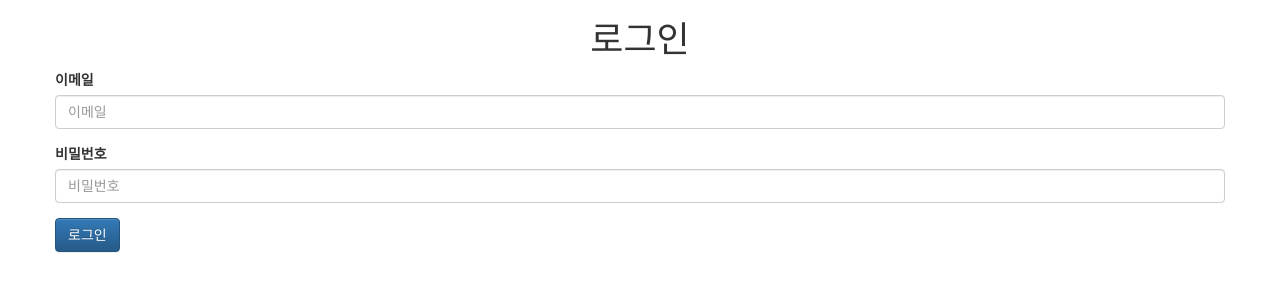
After one commit to BlackMonkey56/DjangoStudy, a Django app: page /login/ in a window 1280 px wide. The commit adds this page. Shown: the top 300 px of the page. Run offline with Django 3.2, Linux system fonts and the light colour scheme; some libraries are stand-ins or nearby versions.

Commit message:
Implement login view

```diff
--- a/fc_django/fc_django/urls.py
+++ b/fc_django/fc_django/urls.py
@@ -1,9 +1,10 @@
 from django.contrib import admin
 from django.urls import path
-from fcuser.views import index, RegisterView
+from fcuser.views import index, RegisterView, LoginView
 
 urlpatterns = [
     path('admin/', admin.site.urls),
     path('', index),
-    path('register/', RegisterView.as_view())
+    path('register/', RegisterView.as_view()),
+    path('login/', LoginView.as_view())
 ]
--- a/fc_django/fcuser/forms.py
+++ b/fc_django/fcuser/forms.py
@@ -1,5 +1,5 @@
 from django import forms
-from django.contrib.auth.hashers import make_password
+from django.contrib.auth.hashers import make_password, check_password
 from .models import Fcuser
 
 class RegisterForm(forms.Form):
@@ -38,3 +38,34 @@ class RegisterForm(forms.Form):
                     password=make_password(password)
                 )
                 fcuser.save()
+
+class LoginForm(forms.Form):
+    email = forms.EmailField(
+        error_messages = {
+            'required': '이메일을 입력해주세요.'
+        },
+        max_length=64, label="이메일"
+    )
+    password = forms.CharField(
+        error_messages = {
+            'required': '비밀번호를 입력해주세요.'
+        },
+        widget = forms.PasswordInput, label="비밀번호"
+    )
+
+    def clean(self):
+        cleaned_data = super().clean()
+        email = cleaned_data.get('email')
+        password = cleaned_data.get('password')
+
+        if email and password:
+            try:
+                fcuser = Fcuser.objects.get(email=email)
+            except Fcuser.DoesNotExist:
+                self.add_error('email', '아이디가 없습니다')
+                return
+
+            if not check_password(password, fcuser.password):
+                self.add_error('password', '비밀번호가 틀렸습니다')
+            else:
+                self.email = fcuser.email
--- a/fc_django/fcuser/templates/index.html
+++ b/fc_django/fcuser/templates/index.html
@@ -1,4 +1,4 @@
 {% extends "base.html" %}
 {% block contents %}
-<span>Hello</span>
+{{ email }}
 {% endblock %}
--- /dev/null
+++ b/fc_django/fcuser/templates/login.html
@@ -0,0 +1,32 @@
+{% extends "base.html" %}
+
+{% block contents %}
+<div class="row mt-5">
+    <div class="col-12 text-center">
+        <h1>로그인</h1>
+    </div>
+</div>
+<div class="row mt-5">
+    <div class="col-12">
+        {{ error }}
+    </div>
+</div>
+<div class="row mt-5">
+    <div class="col-12">
+        <form method="POST" action=".">
+            {% csrf_token %}
+            {% for field in form %}
+            <div class="form-group">
+                <label for="{{ field.id_for_label }}">{{ field.label }}</label>
+                <input type="{{ field.field.widget.input_type }}" class="form-control" id="{{ field.id_for_label }}"
+                    placeholder="{{ field.label }}" name="{{ field.name }}">
+            </div>
+            {% if field.errors %}
+            <span style="color: red">{{ field.errors }}</span>
+            {% endif %}
+            {% endfor %}
+            <button type="submit" class="btn btn-primary">로그인</button>
+        </form>
+    </div>
+</div>
+{% endblock %}
--- a/fc_django/fcuser/views.py
+++ b/fc_django/fcuser/views.py
@@ -1,12 +1,22 @@
 from django.shortcuts import render
 from django.views.generic.edit import FormView
-from .forms import RegisterForm
+from .forms import RegisterForm, LoginForm
 
 # Create your views here.
 def index(request):
-    return render(request, 'index.html')
+    return render(request, 'index.html', { 'email': request.session.get('user') })
 
 class RegisterView(FormView):
     template_name = 'register.html'
     form_class = RegisterForm
     success_url = '/'
+
+
+class LoginView(FormView):
+    template_name = 'login.html'
+    form_class = LoginForm
+    success_url = '/'
+
+    def form_valid(self, form):
+        self.request.session['user'] = form.email
+        return super().form_valid(form)
```
